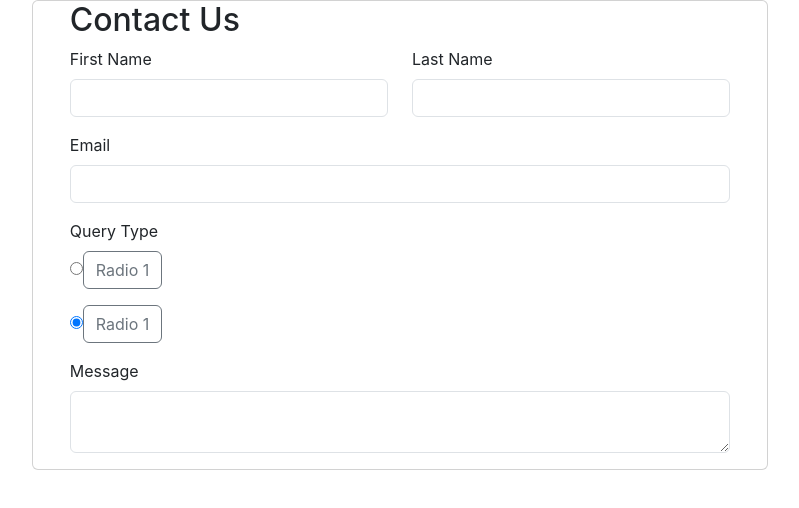
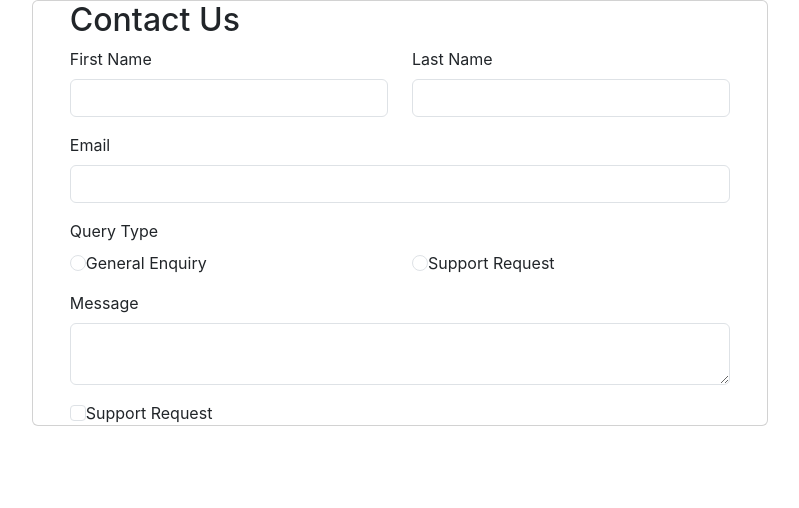
Before and after one commit to nishantcm/contact-form-main-fm, a React (Create React App) app: page / in a window 1280 px wide. Shown: the top 508 px of the page, without its empty margins (50-849 px from the left). Built offline with nearby package versions, Linux system fonts and the light colour scheme.

Commit message:
Update the file

```diff
--- a/src/components/ContactForm.jsx
+++ b/src/components/ContactForm.jsx
@@ -31,17 +31,27 @@ export default function Form() {
                                     </div>
                                     <div className="col-12 col-sm-12 col-md-12">
                                         <label for="email" class="form-label" required>Query Type</label>
-                                        <div class="form-label mb-3">
-                                            <input type="radio" class="form-label" name="btnradio" id="radio1" autocomplete="off" checked />
-                                            <label class="btn btn-outline-secondary" for="radio1">Radio 1</label>
-                                        </div>
-                                        <div class="form-label mb-3">
-                                            <input type="radio" class="form-label" name="btnradio" id="radio1" autocomplete="off" checked />
-                                            <label class="btn btn-outline-secondary" for="radio1">Radio 1</label>
+                                        <div className="row">
+                                            <div className="col-sm-12 col-md-6">
+                                                <div class="form-label mb-3">
+                                                    <input type="radio" class="form-check-input" name="btnradio" id="radio1" autocomplete="off" />
+                                                    <label class="form-check-label" for="radio1">General Enquiry</label>
+                                                </div>
+                                            </div>
+                                            <div className="col-sm-12 col-md-6">
+                                                <div class="form-label mb-3">
+                                                    <input type="radio" class="form-check-input" name="btnradio" id="radio2" autocomplete="off" />
+                                                    <label class="form-check-label" for="radio2">Support Request</label>
+                                                </div>
+                                            </div>
                                         </div>
                                         <div class="form-label mb-3">
                                             <label class="form-label" for="message" required>Message</label>
                                             <textarea type="text" class="form-control" id="message" aria-describedby="basic-addon3"></textarea>
+                                        </div>
+                                        <div>
+                                            <input type="checkbox" class="form-check-input" name="btnradio" id="checkbox" autocomplete="off" />
+                                            <label class="form-check-label" for="checkbox">Support Request</label>
                                         </div>
                                     </div>
                                 </div>
```
